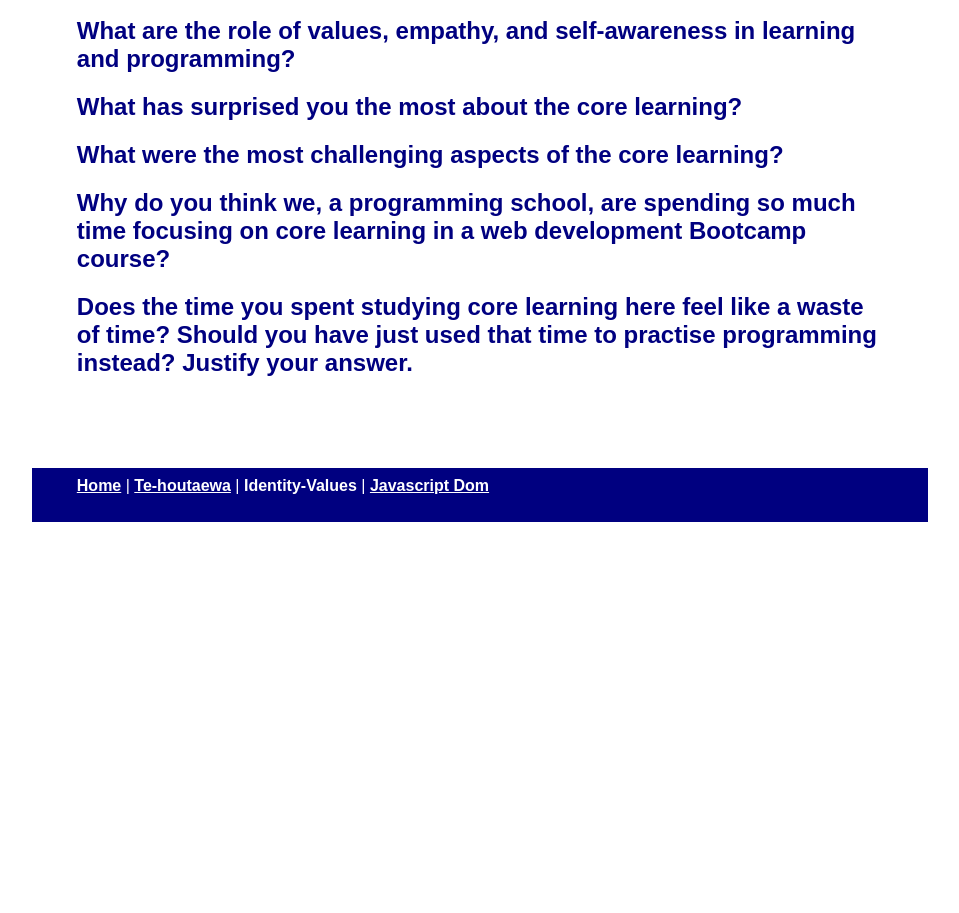
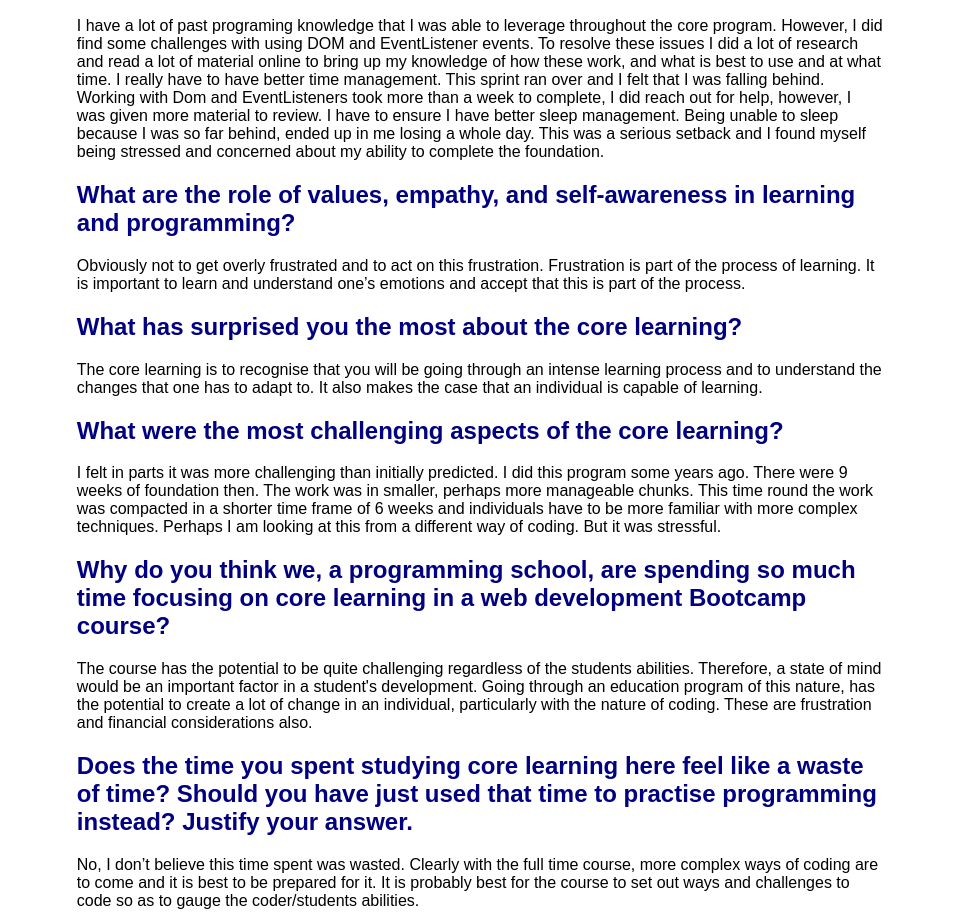
Before and after one commit to anthonymartin36/blog, a website: page foundations-reflection.html in a window 1280 px wide. Shown: the part 263-1176 px from the top of the page, without its empty margins (160-1119 px from the left). Before the commit the page ends 811 px from the top, so only its background shows below. Drawn offline with Linux system fonts and the light colour scheme.

Commit message:
Foundation Reflections

```diff
--- a/foundations-reflection.html
+++ b/foundations-reflection.html
@@ -16,17 +16,24 @@
     </h1>
     <p>
     <h2>What are three new things you have learnt about yourself and your ego due to the core learning?</h2>
-    <p></p>
+    <p>
+        I have a lot of past programing knowledge that I was able to leverage throughout the core program. However, I did find some challenges with using DOM and EventListener events. To resolve these issues I did a lot of research and read a lot of material online to bring up my knowledge of how these work, and what is best to use and at what time.
+        I really have to have better time management. This sprint ran over and I felt that I was falling behind. Working with Dom and EventListeners took more than a week to complete, I did reach out for help, however, I was given more material to review.
+        I have to ensure I have better sleep management. Being unable to sleep because I was so far behind, ended up in me losing a whole day. This was a serious setback and I found myself being stressed and concerned about my ability to complete the foundation.
+
+    </p>
     <h2>What are the role of values, empathy, and self-awareness in learning and programming?</h2>
-    <p></p>
+    <p>Obviously not to get overly frustrated and to act on this frustration. Frustration is part of the process of learning. It is important to learn and understand one’s emotions and accept that this is part of the process.
+    </p>
     <h2>What has surprised you the most about the core learning?</h2>
-    <p></p>
+    <p>The core learning is to recognise that you will be going through an intense learning process and to understand the changes that one has to adapt to. It also makes the case that an individual is capable of learning.  </p>
     <h2>What were the most challenging aspects of the core learning?</h2>
-    <p></p>
+    <p>I felt in parts it was more challenging than initially predicted. I did this program some years ago. There were 9 weeks of foundation then. The work was in smaller, perhaps more manageable chunks. This time round the work was compacted in a shorter time frame of 6 weeks and individuals have to be more familiar with more complex techniques. Perhaps I am looking at this from a different way of coding. But it was stressful.  </p>
     <h2>Why do you think we, a programming school, are spending so much time focusing on core learning in a web development Bootcamp course?</h2>
-    <p></p>
+    <p>The course has the potential to be quite challenging regardless of the students abilities. Therefore, a state of mind would be an important factor in a student's development. Going through an education program of this nature, has the potential to create a lot of change in an individual, particularly with the nature of coding. These are frustration and financial considerations also.
+    </p>
     <h2>Does the time you spent studying core learning here feel like a waste of time? Should you have just used that time to practise programming instead? Justify your answer.</h2>
-    <p></p>
+    <p>No, I don’t believe this time spent was wasted. Clearly with the full time course, more complex ways of coding are to come and it is best to be prepared for it. It is probably best for the course to set out ways and challenges to code so as to gauge the coder/students abilities. </p>
 
     </p>
 </div>
```
